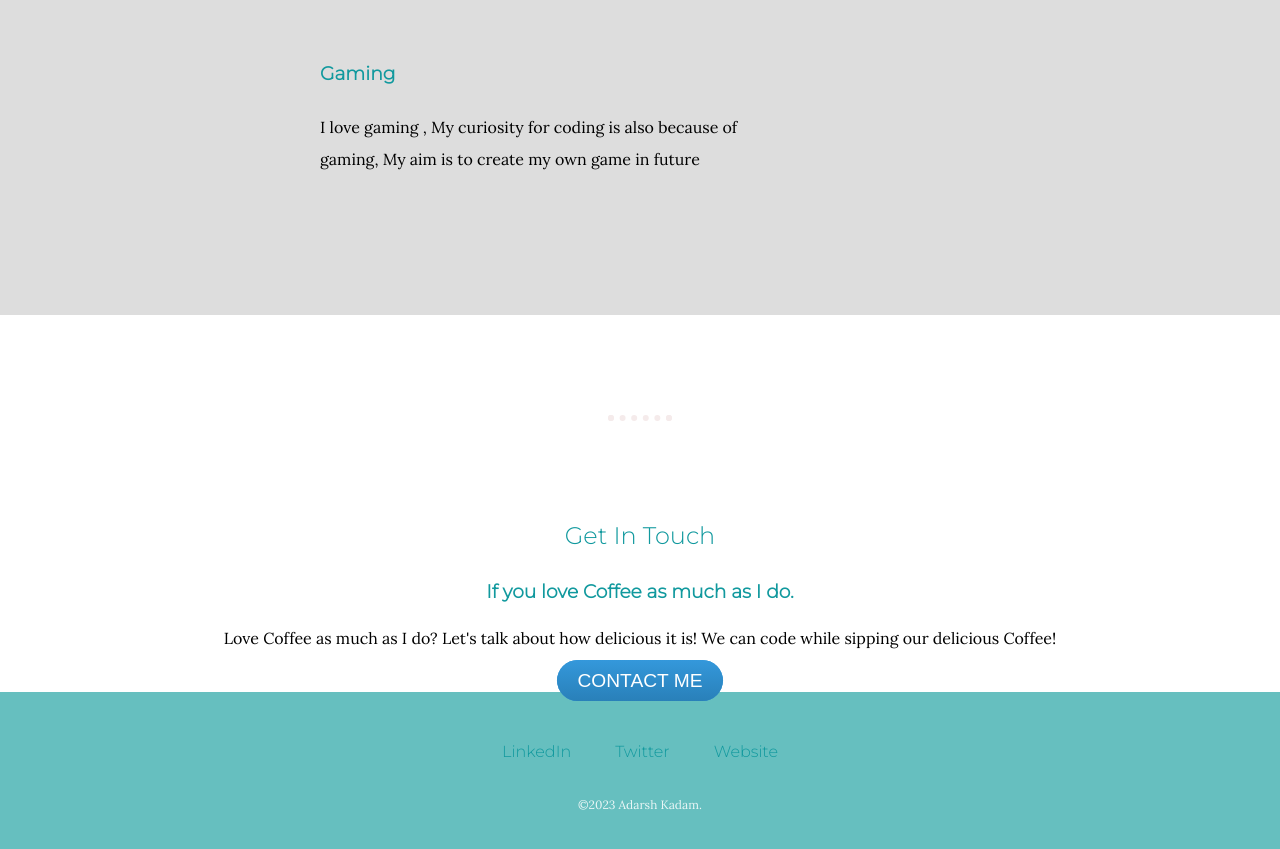
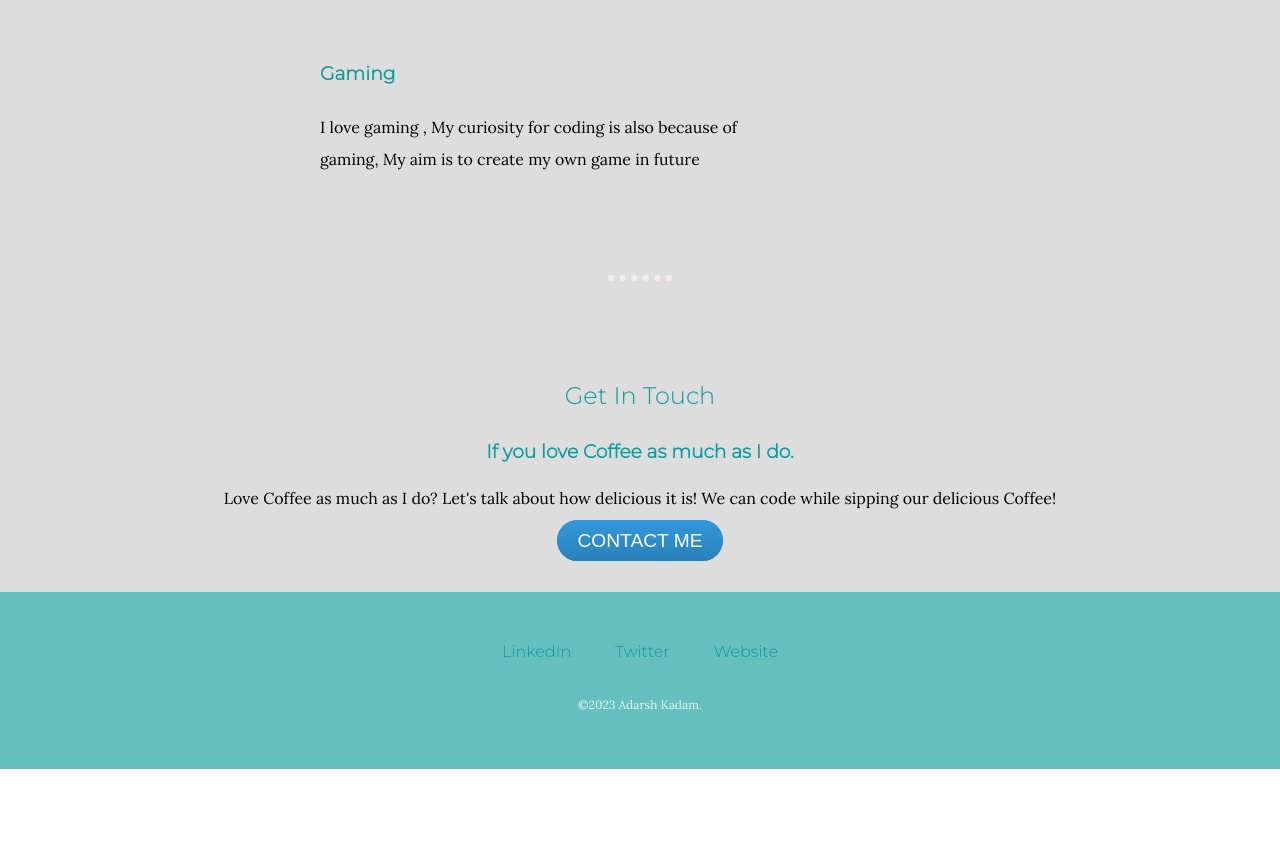
Before and after one commit to adarsh47-bug/CV2, a plain HTML site: page index.html in a window 1280 px wide. Shown: the part 1932-2781 px from the top of the page. After the commit the page ends 2701 px from the top, so only its background shows below. Drawn offline with Linux system fonts and the light colour scheme; grey boxes are pictures that could not be loaded.

Commit message:
Update index.html

```diff
--- a/index.html
+++ b/index.html
@@ -48,9 +48,7 @@
         </p>
       </div>
     </div>
-  </div>
     <hr>
-  <div class="x">
     <div class="contact-me">
       <h2>Get In Touch</h2>
       <h3>If you love Coffee as much as I do.</h3>
@@ -61,6 +59,7 @@
     </div>
   </div>
 
+
   <div class="bottom-container">
     <a class="footer-link" href="https://www.linkedin.com/in/adarsh-kadam-3aa5b7248?lipi=urn%3Ali%3Apage%3Ad_flagship3_profile_view_base_contact_details%3BlMivKSXeTQadxjP%2F0pYa4g%3D%3D">LinkedIn</a>
     <a class="footer-link" href="https://twitter.com/Adarshk5977">Twitter</a>
```
